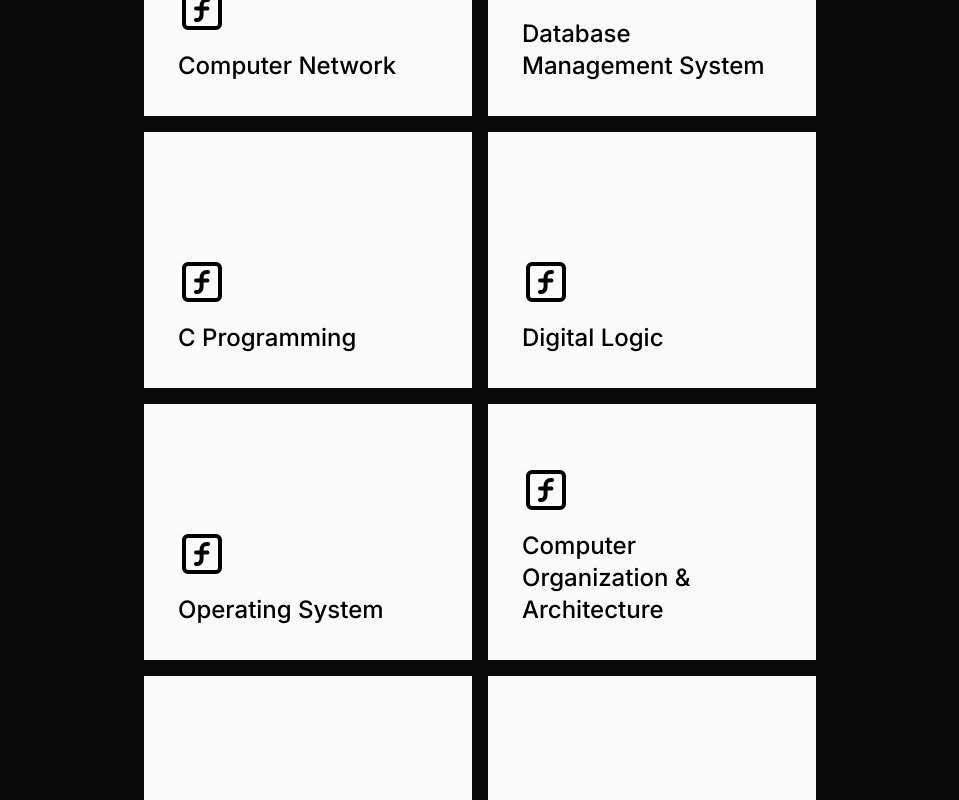
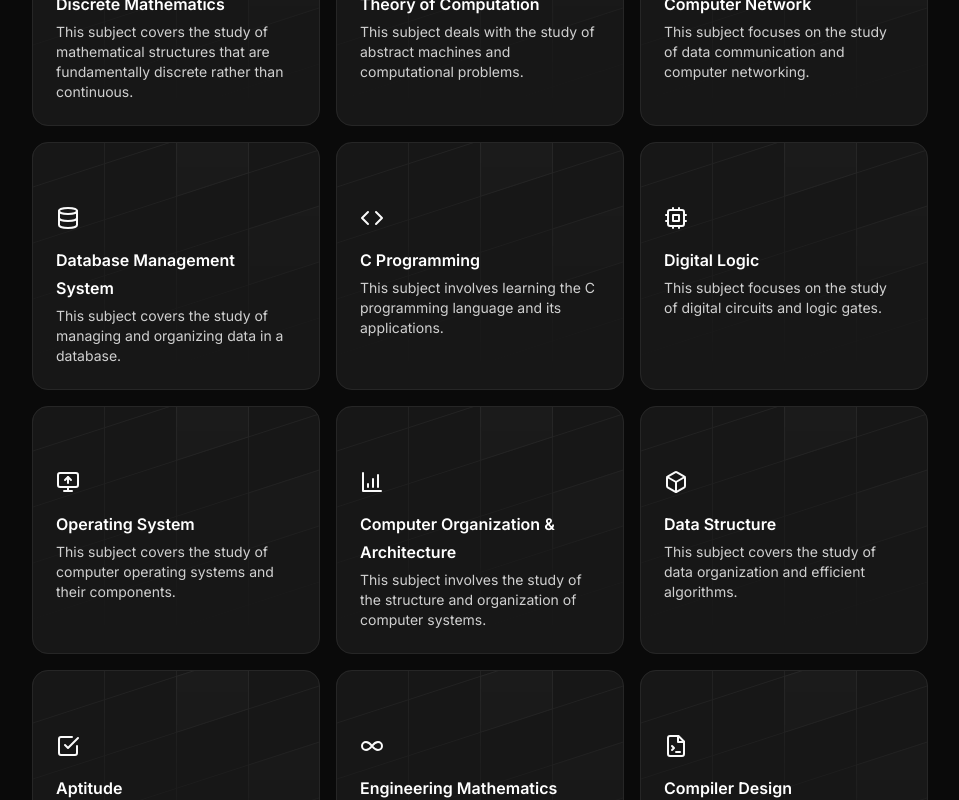
Before and after one commit to PritishMishraa/gatecsetracker, a Next.js app: page /subject in a window 1280 px wide. Shown: the part 460-1260 px from the top of the page, without its empty margins (160-1119 px from the left). Built offline with nearby package versions, Linux system fonts and the light colour scheme.

Commit message:
new UI for Subject Page

```diff
--- a/app/subject/page.tsx
+++ b/app/subject/page.tsx
@@ -1,21 +1,36 @@
-import SubjectCard from "@/components/SubjectCard";
+import { Subjects } from "@/components/Subjects";
 
 const Home = () => {
   const subjects = require("../../data/subjects.json");
 
   return (
-    <div className="max-w-2xl mx-auto mb-20 p-4 md:p-0">
-      <div className="grid grid-cols-1 md:grid-cols-2 gap-4 mt-12">
-        {subjects.map(
-          (subject: { subjectCode: string; subjectName: string }) => (
-            <SubjectCard
-              key={subject.subjectCode}
-              subjectCode={subject.subjectCode}
-              subjectName={subject.subjectName}
-            />
-          )
-        )}
+    <div className="container flex flex-col items-center justify-center gap-12 mt-6 md:mt-10 w-full">
+      <div className="relative isolate overflow-hidden mt-12 bg-primary-foreground border px-4 md:px-8 py-12 text-center rounded-3xl w-full">
+        <h1 className="text-4xl md:text-7xl font-bold text-left">Subjects</h1>
+        <p className="text-xl md:text-2xl text-left mt-2 text-white/60">
+          Select a subject to get started
+        </p>
+        <svg
+          viewBox="0 0 1024 1024"
+          className="absolute left-1/2 top-1/2 -z-10 h-[64rem] w-[64rem] -translate-x-1/2 [mask-image:radial-gradient(closest-side,white,transparent)]"
+          aria-hidden="true"
+        >
+          <circle
+            cx="512"
+            cy="512"
+            r="512"
+            fill="url(#827591b1-ce8c-4110-b064-7cb85a0b1217)"
+            fillOpacity="0.7"
+          ></circle>
+          <defs>
+            <radialGradient id="827591b1-ce8c-4110-b064-7cb85a0b1217">
+              <stop stopColor="#0061ff"></stop>
+              <stop offset="1" stopColor="#60efff"></stop>
+            </radialGradient>
+          </defs>
+        </svg>
       </div>
+      <Subjects />
     </div>
   );
 };
--- /dev/null
+++ b/components/Subjects.tsx
@@ -0,0 +1,141 @@
+import {
+  FunctionSquare,
+  Settings,
+  Network,
+  Database,
+  Code,
+  Cpu,
+  MonitorUp,
+  BarChart4,
+  Box,
+  CheckSquare,
+  Infinity,
+  FileTerminal,
+  ReplaceAll,
+  FileTerminalIcon,
+  InfinityIcon,
+} from "lucide-react";
+
+import CategoryCard from "./category-card";
+
+const SUBJECTS: {
+  title: string;
+  slug: string;
+  description: string;
+  icon: JSX.Element;
+}[] = [
+  {
+    title: "Discrete Mathematics",
+    slug: "dm",
+    description:
+      "This subject covers the study of mathematical structures that are fundamentally discrete rather than continuous.",
+    icon: <FunctionSquare className="h-6 w-6" />,
+  },
+  {
+    title: "Theory of Computation",
+    slug: "toc",
+    description:
+      "This subject deals with the study of abstract machines and computational problems.",
+    icon: <Settings className="h-6 w-6" />,
+  },
+  {
+    title: "Computer Network",
+    slug: "cn",
+    description:
+      "This subject focuses on the study of data communication and computer networking.",
+    icon: <Network className="h-6 w-6" />,
+  },
+  {
+    title: "Database Management System",
+    slug: "dbms",
+    description:
+      "This subject covers the study of managing and organizing data in a database.",
+    icon: <Database className="h-6 w-6" />,
+  },
+  {
+    title: "C Programming",
+    slug: "cp",
+    description:
+      "This subject involves learning the C programming language and its applications.",
+    icon: <Code className="h-6 w-6" />,
+  },
+  {
+    title: "Digital Logic",
+    slug: "dl",
+    description:
+      "This subject focuses on the study of digital circuits and logic gates.",
+    icon: <Cpu className="h-6 w-6" />,
+  },
+  {
+    title: "Operating System",
+    slug: "os",
+    description:
+      "This subject covers the study of computer operating systems and their components.",
+    icon: <MonitorUp className="h-6 w-6" />,
+  },
+  {
+    title: "Computer Organization & Architecture",
+    slug: "coa",
+    description:
+      "This subject involves the study of the structure and organization of computer systems.",
+    icon: <BarChart4 className="h-6 w-6" />,
+  },
+  {
+    title: "Data Structure",
+    slug: "ds",
+    description:
+      "This subject covers the study of data organization and efficient algorithms.",
+    icon: <Box className="h-6 w-6" />,
+  },
+  {
+    title: "Aptitude",
+    slug: "a",
+    description:
+      "This subject involves testing the problem-solving and reasoning skills of individuals.",
+    icon: <CheckSquare className="h-6 w-6" />,
+  },
+  {
+    title: "Engineering Mathematics",
+    slug: "em",
+    description:
+      "This subject covers the study of mathematical concepts and their applications in engineering.",
+    icon: <InfinityIcon className="h-6 w-6" />,
+  },
+  {
+    title: "Compiler Design",
+    slug: "cd",
+    description:
+      "This subject covers the study of designing and building a compiler.",
+    icon: <FileTerminalIcon className="h-6 w-6" />,
+  },
+  {
+    title: "Algorith",
+    slug: "algo",
+    description:
+      "This subject covers the study of designing and building algorithms.",
+    icon: <ReplaceAll className="h-6 w-6" />,
+  },
+];
+
+export const Subjects = () => {
+  return (
+    <div className="not-prose grid gap-4 md:grid-cols-2 lg:grid-cols-3">
+      {SUBJECTS.map((subject) => (
+        <CategoryCard
+          key={subject.slug}
+          slug={subject.slug}
+          name={subject.title}
+          description={subject.description}
+          icon={subject.icon}
+          pattern={{
+            y: 16,
+            squares: [
+              [0, 1],
+              [1, 3],
+            ],
+          }}
+        />
+      ))}
+    </div>
+  );
+};
--- /dev/null
+++ b/components/category-card.tsx
@@ -0,0 +1,148 @@
+"use client";
+
+import Link from "next/link";
+import { motion, useMotionTemplate, useMotionValue } from "framer-motion";
+
+import { useId } from "react";
+
+function GridPattern({
+  width,
+  height,
+  x,
+  y,
+  squares,
+  ...props
+}: {
+  width: number;
+  height: number;
+  x: number | string;
+  y?: number | string;
+  squares?: [number, number][];
+  className?: string;
+}) {
+  let patternId = useId();
+
+  return (
+    <svg aria-hidden="true" {...props}>
+      <defs>
+        <pattern
+          id={patternId}
+          width={width}
+          height={height}
+          patternUnits="userSpaceOnUse"
+          x={x}
+          y={y}
+        >
+          <path d={`M.5 ${height}V.5H${width}`} fill="none" />
+        </pattern>
+      </defs>
+      <rect
+        width="100%"
+        height="100%"
+        strokeWidth={0}
+        fill={`url(#${patternId})`}
+      />
+      {squares && (
+        <svg x={x} y={y} className="overflow-visible">
+          {squares.map(([x, y]) => (
+            <rect
+              strokeWidth="0"
+              key={`${x}-${y}`}
+              width={width + 1}
+              height={height + 1}
+              x={x * width}
+              y={y * height}
+            />
+          ))}
+        </svg>
+      )}
+    </svg>
+  );
+}
+
+function CardPattern({ mouseX, mouseY, ...gridProps }: any) {
+  let maskImage = useMotionTemplate`radial-gradient(180px at ${mouseX}px ${mouseY}px, white, transparent)`;
+  let style = { maskImage, WebkitMaskImage: maskImage };
+
+  return (
+    <div className="pointer-events-none">
+      <div className="absolute inset-0 rounded-2xl transition duration-300 [mask-image:linear-gradient(white,transparent)] group-hover:opacity-50">
+        <GridPattern
+          width={72}
+          height={56}
+          x="50%"
+          className="absolute inset-x-0 inset-y-[-30%] h-[160%] w-full skew-y-[-18deg] fill-white/[0.02] stroke-white/5"
+          {...gridProps}
+        />
+      </div>
+      {/* <motion.div
+        className="absolute inset-0 rounded-2xl bg-gradient-to-r from-[#2b2b2b] to-[#575757] opacity-0 transition duration-300 group-hover:opacity-100"
+        style={style}
+      /> */}
+      <motion.div
+        className="absolute inset-0 rounded-2xl opacity-0 mix-blend-overlay transition duration-300 group-hover:opacity-100"
+        style={style}
+      >
+        <GridPattern
+          width={72}
+          height={56}
+          x="50%"
+          className="absolute inset-x-0 inset-y-[-30%] h-[160%] w-full skew-y-[-18deg] fill-white/50 stroke-white/70"
+          {...gridProps}
+        />
+      </motion.div>
+    </div>
+  );
+}
+
+export default function CategoryCard({
+  name,
+  description,
+  icon,
+  slug,
+  pattern,
+}: {
+  name: string;
+  slug: string;
+  description: string;
+  icon: React.ReactNode;
+  pattern: {
+    y: number;
+    squares: [number, number][];
+  };
+}) {
+  let mouseX = useMotionValue(0);
+  let mouseY = useMotionValue(0);
+
+  function onMouseMove({ currentTarget, clientX, clientY }: any) {
+    let { left, top } = currentTarget.getBoundingClientRect();
+    mouseX.set(clientX - left);
+    mouseY.set(clientY - top);
+  }
+
+  return (
+    <div
+      key={slug}
+      onMouseMove={onMouseMove}
+      className="group relative flex rounded-2xl bg-primary-foreground hover:ring-4 hover:ring-primary transition duration-300"
+    >
+      <CardPattern {...pattern} mouseX={mouseX} mouseY={mouseY} />
+      <div className="absolute inset-0 rounded-2xl border" />
+      <div className="relative rounded-2xl p-6 pt-16">
+        {icon}
+        <h3 className="mt-4 font-semibold leading-7 text-white">
+          <Link
+            href={{
+              pathname: `/subject/${name}`,
+              query: { subjectCode: slug },
+            }}
+          >
+            <span className="absolute inset-0 rounded-2xl" />
+            {name}
+          </Link>
+        </h3>
+        <p className="mt-1 text-sm text-white/80">{description}</p>
+      </div>
+    </div>
+  );
+}
--- a/package.json
+++ b/package.json
@@ -29,6 +29,7 @@
     "eslint": "8.41.0",
     "eslint-config-next": "13.4.3",
     "eslint-plugin-react-hooks": "^4.6.0",
+    "framer-motion": "^10.15.0",
     "lucide-react": "^0.221.0",
     "next": "13.4.3",
     "next-images": "^1.8.5",
```
Also changed, not shown: 1 other file (tests, documents, lock files or other folders).
